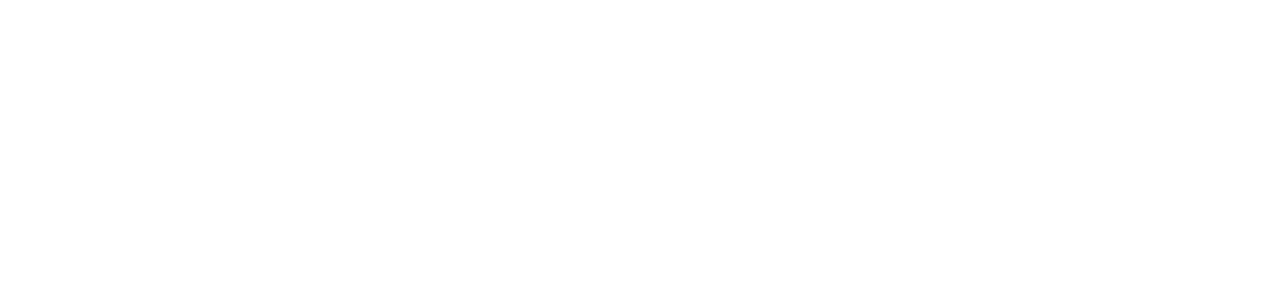
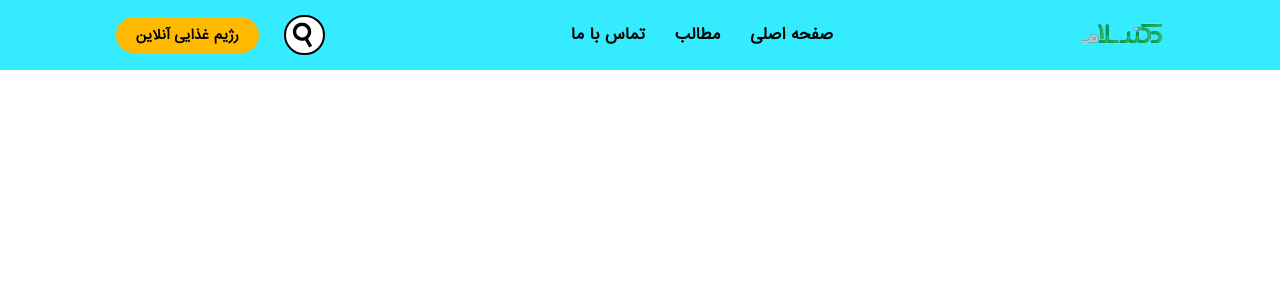
Before and after one commit to Saman-7/hidoctor, a React (Create React App) app: page / in a window 1280 px wide. Shown: the top 300 px of the page. Built offline with nearby package versions, Linux system fonts and the light colour scheme.

Commit message:
Create header page

```diff
--- a/src/App.js
+++ b/src/App.js
@@ -1,7 +1,12 @@
 import "./App.css";
+import Header from "./component/Header";
 
 const App = () => {
-  return <div></div>;
+  return (
+    <div>
+      <Header />
+    </div>
+  );
 };
 
 export default App;
--- /dev/null
+++ b/src/component/Header.js
@@ -0,0 +1,32 @@
+import Logo from "../img/logo.png";
+import { HeaderContainer, Left, Right } from "../style/HeaderStyled";
+import { ReactComponent as SearchLogo } from "../svg/search.svg";
+
+const Header = () => {
+  return (
+    <HeaderContainer>
+      <img src={Logo} alt="logo" />
+      <Right>
+        <li>
+          <a href="/">صفحه اصلی</a>
+        </li>
+        <li>
+          <a href="/blog">مطالب</a>
+        </li>
+        <li>
+          <a href="/cotact">تماس با ما</a>
+        </li>
+      </Right>
+
+      <Left>
+        <label>
+          <SearchLogo className="search-logo" />
+          <input type="text" />
+        </label>
+        <button>رژیم غذایی آنلاین</button>
+      </Left>
+    </HeaderContainer>
+  );
+};
+
+export default Header;
--- /dev/null
+++ b/src/style/HeaderStyled.js
@@ -0,0 +1,102 @@
+import styled from "styled-components";
+
+export const HeaderContainer = styled.header`
+  display: flex;
+  justify-content: space-around;
+  align-items: center;
+  background-color: yellow;
+  padding: 15px 0px;
+  background-color: #35ebff;
+  position: fixed;
+  top: 0;
+  left: 0;
+  width: 100%;
+`;
+
+export const Right = styled.nav`
+  display: flex;
+  justify-content: space-around;
+  align-items: center;
+
+  & li {
+    list-style-type: none;
+    margin: 10px;
+    position: relative;
+  }
+
+  & li a {
+    text-decoration: none;
+    color: black;
+    font-weight: 600;
+    font-size: 15px;
+    padding: 5px;
+  }
+
+  & li a:hover {
+    color: #00008b;
+  }
+
+  & a::before {
+    content: "";
+    position: absolute;
+    width: 0%;
+    height: 2px;
+    background-color: #ffbf00;
+    bottom: -5px;
+    right: 0;
+    transition: width 0.5s;
+  }
+
+  & a:hover::before {
+    width: 100%;
+  }
+`;
+
+export const Left = styled.div`
+  display: flex;
+  justify-content: space-around;
+  align-items: center;
+
+  & button {
+    margin-right: 25px;
+    border: none;
+    padding: 7px 20px;
+    border-radius: 20px;
+    font-family: iransans;
+    font-size: 13px;
+    font-weight: 600;
+    background-color: #ffba00;
+    cursor: pointer;
+  }
+  & button:hover {
+    background-color: #fd5800;
+  }
+
+  & label {
+    position: relative;
+  }
+
+  & label svg {
+    position: absolute;
+    top: 50%;
+    left: 6px;
+    width: 25px;
+    transform: translateY(-50%);
+    cursor: pointer;
+  }
+
+  & label input {
+    border-radius: 30px;
+    padding: 7px 7px 7px 30px;
+    border: 2px solid black;
+    width: 20px;
+    transition: width 1s;
+    cursor: pointer;
+    font-family: iransans;
+    font-size: 13px;
+  }
+  & label input:focus {
+    width: 200px;
+    cursor: text;
+  }
+`;
```
Also changed, not shown: src/img/logo.png (added), src/svg/search.svg (added).
